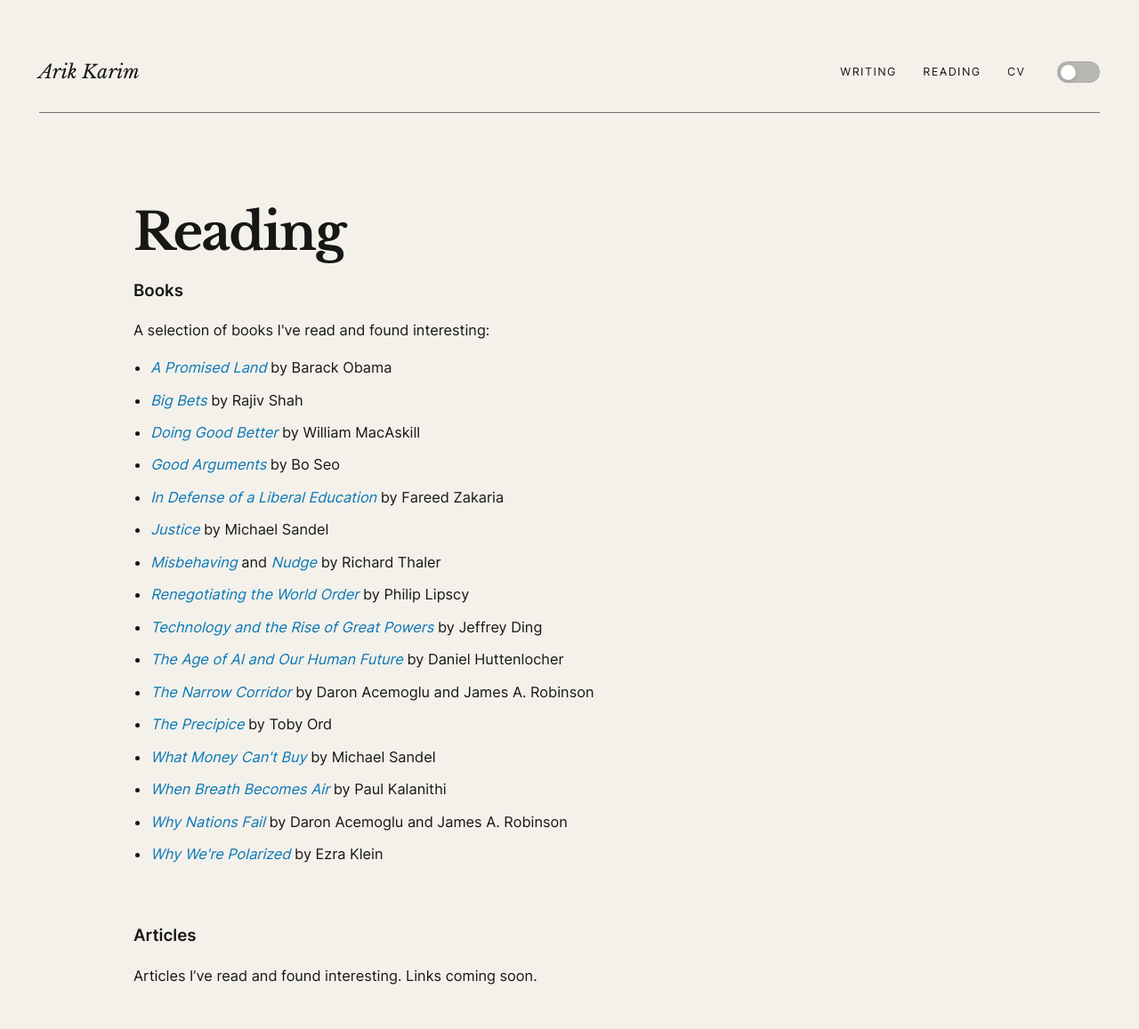
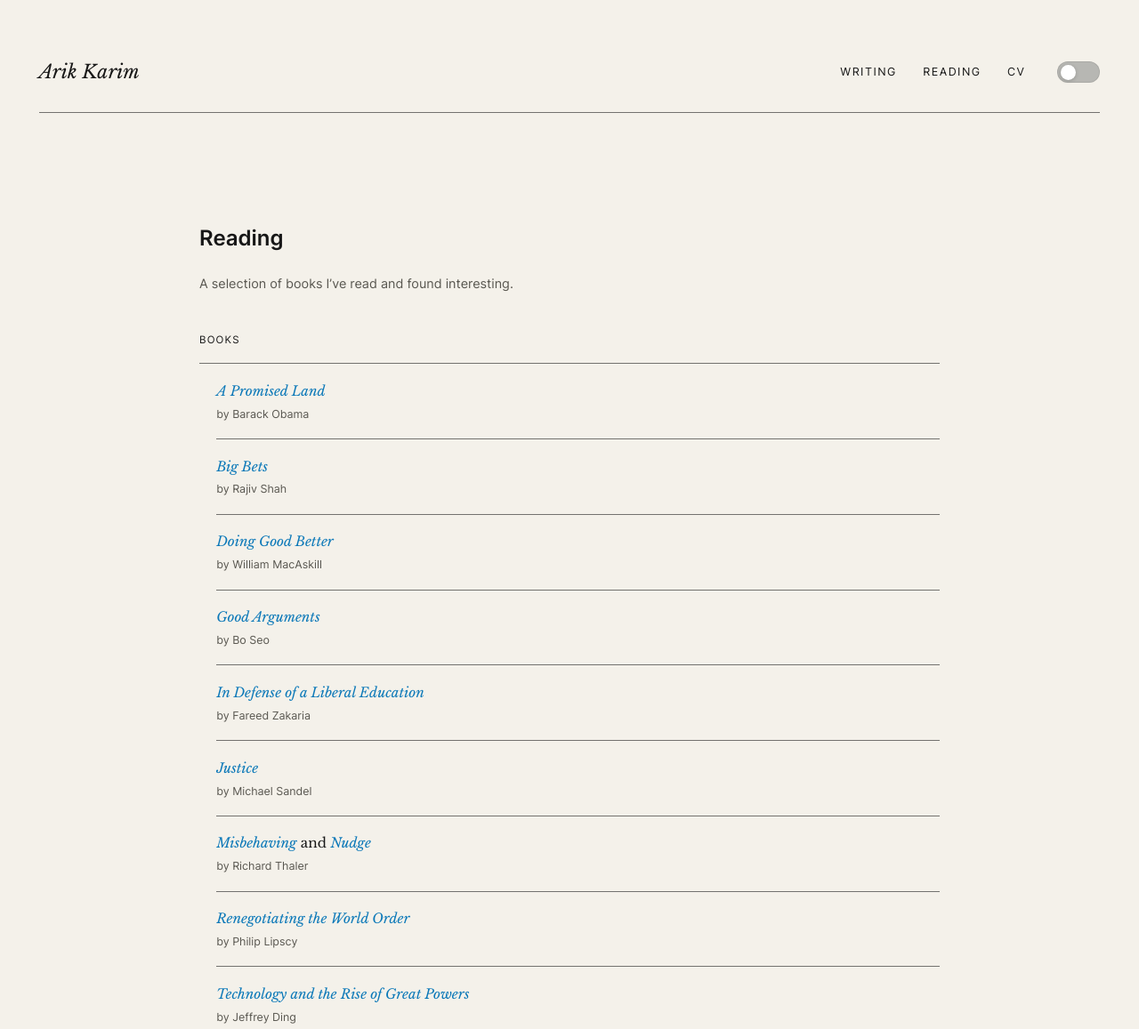
Before and after one commit to ArikKarim/arikkarim.github.io, a plain HTML site: page reading/index.html in a window 1280 px wide. Shown: the top 1157 px of the page at 89% size. Drawn offline with nearby package versions, Linux system fonts and the light colour scheme.

Commit message:
Refine Reading page into a clean curated list

```diff
--- a/css/redesign.css
+++ b/css/redesign.css
@@ -1322,3 +1322,46 @@ main a:not(.button):not(.portrait-frame):not(.article-tool):not(.article-sidebar
 main a:not(.button):not(.portrait-frame):not(.article-tool):not(.article-sidebar a):not(.article-notes a):not(sup a):focus-visible::before {
     width: 100%;
 }
+
+/* Curated reading list */
+.reading-page { max-width: 52rem; }
+.content-page .reading-intro {
+    margin: 0.9rem 0 2.75rem;
+    color: var(--footer-text-color);
+    font-size: 0.9rem;
+    line-height: 1.65;
+}
+.reading-section + .reading-section { margin-top: 3.5rem; }
+.reading-section > h3 {
+    margin: 0 0 1rem;
+    font-family: "Inter", sans-serif;
+    font-size: 0.72rem;
+    font-weight: 500;
+    letter-spacing: 0.1em;
+    text-transform: uppercase;
+}
+.content-page main.reading-page .reading-list {
+    list-style: none;
+    padding: 0;
+    margin: 0;
+    border-top: 1px solid var(--border-color);
+}
+.content-page .reading-list li {
+    margin: 0;
+    padding: 1.1rem 0;
+    border-bottom: 1px solid var(--border-color);
+    font-family: "Libre Baskerville", serif;
+    font-size: 0.95rem;
+    line-height: 1.65;
+}
+.reading-list .reading-author {
+    display: block;
+    margin-top: 0.3rem;
+    color: var(--footer-text-color);
+    font-family: "Inter", sans-serif;
+    font-size: 0.78rem;
+    line-height: 1.5;
+}
+@media (max-width: 460px) {
+    .content-page .reading-list li { font-size: 0.9rem; padding: 1rem 0; }
+}
--- a/reading/index.html
+++ b/reading/index.html
@@ -36,7 +36,7 @@
 
     <link id="favicon" rel="icon" href="/akfavicon1.ico" type="image/x-icon">
     <link rel="stylesheet" href="/css/styles.css">
-    <link rel="stylesheet" href="/css/redesign.css?v=20261029-content-underline-6">
+    <link rel="stylesheet" href="/css/redesign.css?v=20261118-reading-1">
     <script src="/js/script.js" defer></script>
 </head>
 
@@ -60,34 +60,34 @@
             </div>
         </header>
 
-        <main id="main-content">
-            <section id="books">
-                <h2>Reading</h2>
-                <h3>Books</h3>
-                <p>A selection of books I've read and found interesting:</p>
+        <main id="main-content" class="reading-page">
+            <h2>Reading</h2>
+            <p class="reading-intro">A selection of books I’ve read and found interesting.</p>
+            <section id="books" class="reading-section" aria-labelledby="books-heading">
+                <h3 id="books-heading">Books</h3>
 
-                <ul>
-                    <li><a href="https://www.penguinrandomhouse.com/books/562882/a-promised-land-by-barack-obama/" target="_blank" rel="noopener noreferrer"><i>A Promised Land</i></a> by Barack Obama</li>
-                    <li><a href="https://simonandschuster.com/books/Big-Bets/Rajiv-Shah/9781668004388" target="_blank" rel="noopener noreferrer"><i>Big Bets</i></a> by Rajiv Shah</li>
-                    <li><a href="https://www.penguinrandomhouse.com/books/316786/doing-good-better-by-william-macaskill/" target="_blank" rel="noopener noreferrer"><i>Doing Good Better</i></a> by William MacAskill</li>
-                    <li><a href="https://www.penguinrandomhouse.com/books/677171/good-arguments-by-bo-seo/" target="_blank" rel="noopener noreferrer"><i>Good Arguments</i></a> by Bo Seo</li>
-                    <li><a href="https://wwnorton.com/books/9780393352344" target="_blank" rel="noopener noreferrer"><i>In Defense of a Liberal Education</i></a> by Fareed Zakaria</li>
-                    <li><a href="https://amazon.com/Justice-Whats-Right-Thing-Do/dp/0374532508" target="_blank" rel="noopener noreferrer"><i>Justice</i></a> by Michael Sandel</li>
-                    <li><a href="https://www.amazon.com/Misbehaving-Behavioral-Economics-Richard-Thaler/dp/039335279X" target="_blank" rel="noopener noreferrer"><i>Misbehaving</i></a> and <a href="https://www.amazon.com/Nudge-Improving-Decisions-Health-Happiness/dp/014311526X" target="_blank" rel="noopener noreferrer"><i>Nudge</i></a> by Richard Thaler</li>
-                    <li><a href="https://www.cambridge.org/core/books/renegotiating-the-world-order/B0878F74F44B1F08F3C7535019FBAEE3" target="_blank" rel="noopener noreferrer"><i>Renegotiating the World Order</i></a> by Philip Lipscy</li>
-                    <li><a href="https://press.princeton.edu/books/paperback/9780691260341/technology-and-the-rise-of-great-powers" target="_blank" rel="noopener noreferrer"><i>Technology and the Rise of Great Powers</i></a> by Jeffrey Ding</li>
-                    <li><a href="https://www.amazon.com/Age-AI-Our-Human-Future/dp/0316273805" target="_blank" rel="noopener noreferrer"><i>The Age of AI and Our Human Future</i></a> by Daniel Huttenlocher</li>
-                    <li><a href="https://penguinrandomhouse.com/books/555400/the-narrow-corridor-by-daron-acemoglu-and-james-a-robinson/" target="_blank" rel="noopener noreferrer"><i>The Narrow Corridor</i></a> by Daron Acemoglu and James A. Robinson</li>
-                    <li><a href="https://www.amazon.com/Precipice-Existential-Risk-Future-Humanity/dp/031648492X" target="_blank" rel="noopener noreferrer"><i>The Precipice</i></a> by Toby Ord</li>
-                    <li><a href="https://amazon.com/What-Money-Cant-Buy-Markets/dp/0374203032" target="_blank" rel="noopener noreferrer"><i>What Money Can't Buy</i></a> by Michael Sandel</li>
-                    <li><a href="https://www.penguinrandomhouse.com/books/258507/when-breath-becomes-air-by-paul-kalanithi/" target="_blank" rel="noopener noreferrer"><i>When Breath Becomes Air</i></a> by Paul Kalanithi</li>
-                    <li><a href="https://amazon.com/Why-Nations-Fail-Origins-Prosperity/dp/0307719227" target="_blank" rel="noopener noreferrer"><i>Why Nations Fail</i></a> by Daron Acemoglu and James A. Robinson</li>
-                    <li><a href="https://www.simonandschuster.com/books/Why-Were-Polarized/Ezra-Klein/9781476700328" target="_blank" rel="noopener noreferrer"><i>Why We're Polarized</i></a> by Ezra Klein</li>
+                <ul class="reading-list" role="list">
+                    <li><a href="https://www.penguinrandomhouse.com/books/562882/a-promised-land-by-barack-obama/" target="_blank" rel="noopener noreferrer"><i>A Promised Land</i></a><span class="reading-author">by Barack Obama</span></li>
+                    <li><a href="https://simonandschuster.com/books/Big-Bets/Rajiv-Shah/9781668004388" target="_blank" rel="noopener noreferrer"><i>Big Bets</i></a><span class="reading-author">by Rajiv Shah</span></li>
+                    <li><a href="https://www.penguinrandomhouse.com/books/316786/doing-good-better-by-william-macaskill/" target="_blank" rel="noopener noreferrer"><i>Doing Good Better</i></a><span class="reading-author">by William MacAskill</span></li>
+                    <li><a href="https://www.penguinrandomhouse.com/books/677171/good-arguments-by-bo-seo/" target="_blank" rel="noopener noreferrer"><i>Good Arguments</i></a><span class="reading-author">by Bo Seo</span></li>
+                    <li><a href="https://wwnorton.com/books/9780393352344" target="_blank" rel="noopener noreferrer"><i>In Defense of a Liberal Education</i></a><span class="reading-author">by Fareed Zakaria</span></li>
+                    <li><a href="https://amazon.com/Justice-Whats-Right-Thing-Do/dp/0374532508" target="_blank" rel="noopener noreferrer"><i>Justice</i></a><span class="reading-author">by Michael Sandel</span></li>
+                    <li><a href="https://www.amazon.com/Misbehaving-Behavioral-Economics-Richard-Thaler/dp/039335279X" target="_blank" rel="noopener noreferrer"><i>Misbehaving</i></a> and <a href="https://www.amazon.com/Nudge-Improving-Decisions-Health-Happiness/dp/014311526X" target="_blank" rel="noopener noreferrer"><i>Nudge</i></a><span class="reading-author">by Richard Thaler</span></li>
+                    <li><a href="https://www.cambridge.org/core/books/renegotiating-the-world-order/B0878F74F44B1F08F3C7535019FBAEE3" target="_blank" rel="noopener noreferrer"><i>Renegotiating the World Order</i></a><span class="reading-author">by Philip Lipscy</span></li>
+                    <li><a href="https://press.princeton.edu/books/paperback/9780691260341/technology-and-the-rise-of-great-powers" target="_blank" rel="noopener noreferrer"><i>Technology and the Rise of Great Powers</i></a><span class="reading-author">by Jeffrey Ding</span></li>
+                    <li><a href="https://www.amazon.com/Age-AI-Our-Human-Future/dp/0316273805" target="_blank" rel="noopener noreferrer"><i>The Age of AI and Our Human Future</i></a><span class="reading-author">by Daniel Huttenlocher</span></li>
+                    <li><a href="https://penguinrandomhouse.com/books/555400/the-narrow-corridor-by-daron-acemoglu-and-james-a-robinson/" target="_blank" rel="noopener noreferrer"><i>The Narrow Corridor</i></a><span class="reading-author">by Daron Acemoglu and James A. Robinson</span></li>
+                    <li><a href="https://www.amazon.com/Precipice-Existential-Risk-Future-Humanity/dp/031648492X" target="_blank" rel="noopener noreferrer"><i>The Precipice</i></a><span class="reading-author">by Toby Ord</span></li>
+                    <li><a href="https://amazon.com/What-Money-Cant-Buy-Markets/dp/0374203032" target="_blank" rel="noopener noreferrer"><i>What Money Can't Buy</i></a><span class="reading-author">by Michael Sandel</span></li>
+                    <li><a href="https://www.penguinrandomhouse.com/books/258507/when-breath-becomes-air-by-paul-kalanithi/" target="_blank" rel="noopener noreferrer"><i>When Breath Becomes Air</i></a><span class="reading-author">by Paul Kalanithi</span></li>
+                    <li><a href="https://amazon.com/Why-Nations-Fail-Origins-Prosperity/dp/0307719227" target="_blank" rel="noopener noreferrer"><i>Why Nations Fail</i></a><span class="reading-author">by Daron Acemoglu and James A. Robinson</span></li>
+                    <li><a href="https://www.simonandschuster.com/books/Why-Were-Polarized/Ezra-Klein/9781476700328" target="_blank" rel="noopener noreferrer"><i>Why We're Polarized</i></a><span class="reading-author">by Ezra Klein</span></li>
                 </ul>
             </section>
-            <section id="articles" aria-labelledby="articles-heading">
+            <section id="articles" class="reading-section" aria-labelledby="articles-heading" hidden>
                 <h3 id="articles-heading">Articles</h3>
-                <p>Articles I’ve read and found interesting. Links coming soon.</p>
+                <ul class="reading-list" role="list"></ul>
             </section>
         </main>
 
```
